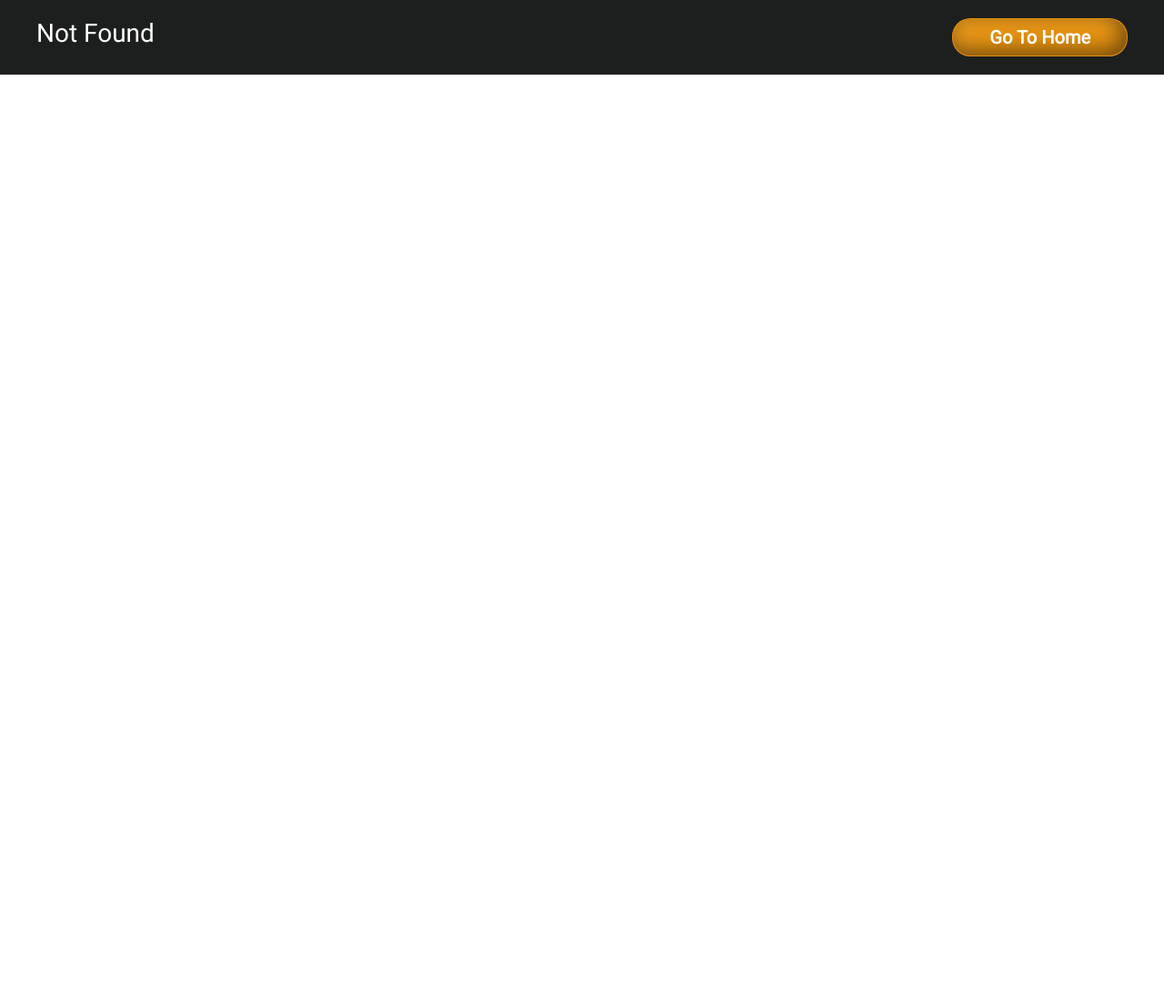
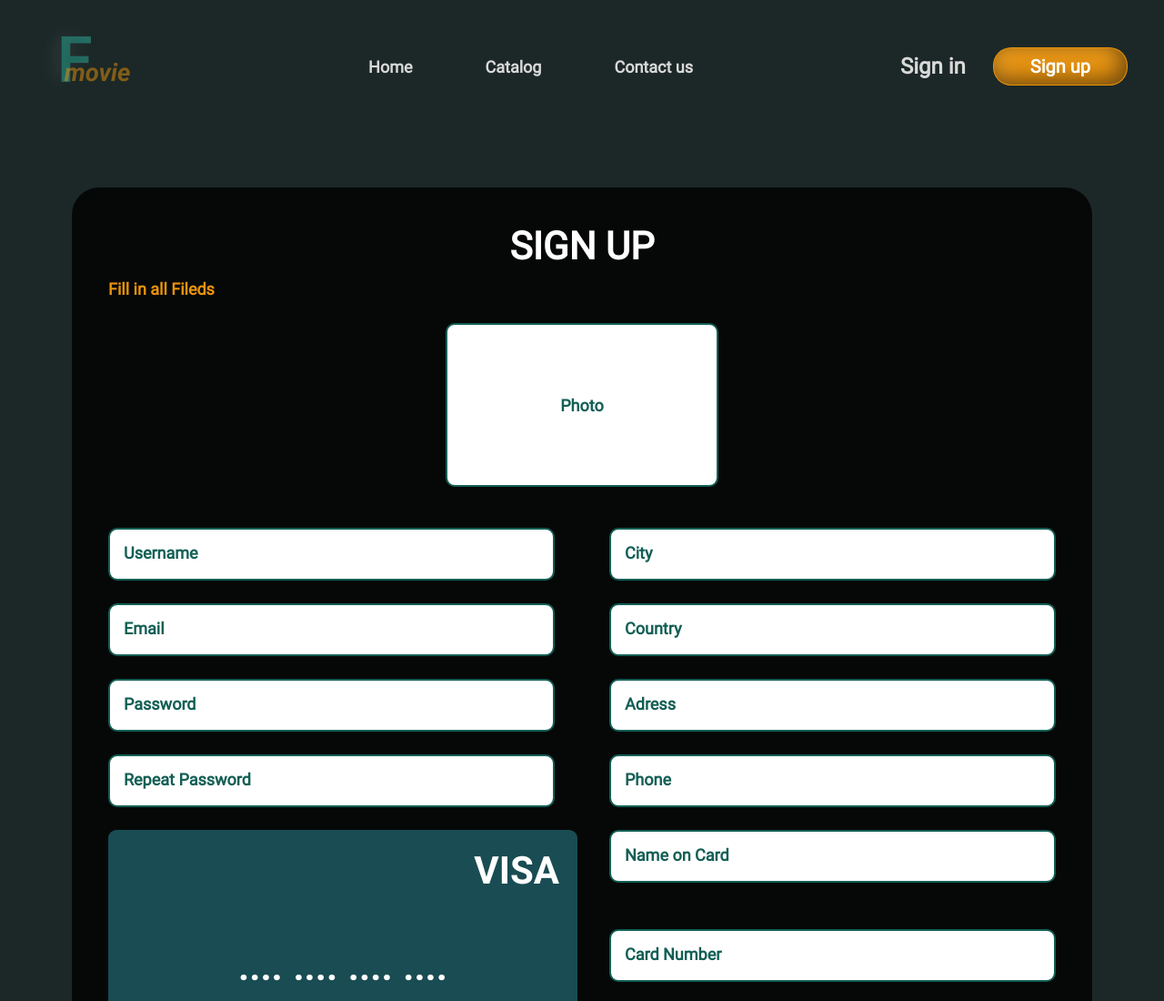
Before and after one commit to GevVoskanyan/Cinema, a React app: page /sign-up in a window 1280 px wide. Before the commit this address had no page. Shown: the top 1100 px of the page at 91% size. Before the commit the page ends 800 px from the top, so only its background shows below. Built offline with nearby package versions, Linux system fonts and the light colour scheme.

Commit message:
create signup component

```diff
--- a/src/Routes/AppRoutes.js
+++ b/src/Routes/AppRoutes.js
@@ -3,15 +3,16 @@ import { Routes, Route } from "react-router-dom";
 import Home from "../features/Home/Home";
 import NotFound from "../features/NotFound/NotFound";
 import SignIn from "../features/SignIn/SignIn";
+import SignUp from "../features/SignUp/SignUp";
 
 function AppRoutes(props) {
   return (
     <Routes>
       <Route index element={<Home />} />
       <Route path="/sign-in" element={<SignIn />} />
+      <Route path="/sign-up" element={<SignUp />} />
       <Route path="*" element={<NotFound />} />
     </Routes>
   );
 }
-
 export default AppRoutes;
--- a/src/features/NotFound/NotFound.scss
+++ b/src/features/NotFound/NotFound.scss
@@ -13,5 +13,8 @@
   }
   &_btn {
     background: #e8920b;
+    &:hover {
+      background-color: #c67e11;
+    }
   }
 }
--- a/src/features/SearchBar/SearchBar.scss
+++ b/src/features/SearchBar/SearchBar.scss
@@ -82,7 +82,7 @@
   }
   &_inp {
     width: 100%;
-    padding: 10px 10px 10px 60px;
+    padding: 7px 7px 7px 60px;
     border-radius: 20px;
     border: 1px solid rgba(217, 217, 217, 0.62);
     outline: none;
--- /dev/null
+++ b/src/features/SignUp/SignUp.js
@@ -0,0 +1,158 @@
+import React from "react";
+import "./SignUp.scss";
+import Wrapper from "./../Wrapper/Wrapper";
+
+function SignUp(props) {
+  return (
+    <section className="sign_up">
+      <Wrapper>
+        <div className="sign_up_container">
+          <form className="sign_up_form">
+            <h2 className="sign_up_form_title">SIGN UP</h2>
+            <div className="sign_up_form_fileds">Fill in all Fileds</div>
+            <div>
+              <label
+                htmlFor="photo_loader"
+                className="sign_up_form_photo_loader"
+              >
+                Photo
+              </label>
+              <input
+                type="file"
+                id="photo_loader"
+                style={{ display: "none" }}
+              />
+            </div>
+            <div className="sign_up_form_rows">
+              <input
+                type="text"
+                className="sign_up_form_rows_inp"
+                placeholder="Username"
+              />
+              <input
+                type="text"
+                className="sign_up_form_rows_inp"
+                placeholder="City"
+              />
+            </div>
+            <div className="sign_up_form_rows">
+              <input
+                type="text"
+                className="sign_up_form_rows_inp"
+                placeholder="Email"
+              />
+              <input
+                type="text"
+                className="sign_up_form_rows_inp"
+                placeholder="Country"
+              />
+            </div>
+            <div className="sign_up_form_rows">
+              <input
+                type="text"
+                className="sign_up_form_rows_inp"
+                placeholder="Password"
+              />
+              <input
+                type="text"
+                className="sign_up_form_rows_inp"
+                placeholder="Adress"
+              />
+            </div>
+            <div className="sign_up_form_rows">
+              <input
+                type="text"
+                className="sign_up_form_rows_inp"
+                placeholder="Repeat Password"
+              />
+              <input
+                type="text"
+                className="sign_up_form_rows_inp"
+                placeholder="Phone"
+              />
+            </div>
+            <div className="sign_up_form_cart_data">
+              <div className="sign_up_form_cart_data_cart">
+                <h3 className="sign_up_form_cart_data_cart_title">VISA</h3>
+                {/* dotes */}
+                <div className="sign_up_form_cart_data_cart_dotes_container">
+                  <div className="sign_up_form_cart_data_cart_dotes">
+                    <span className="sign_up_form_cart_data_cart_dote">.</span>
+                    <span className="sign_up_form_cart_data_cart_dote">.</span>
+                    <span className="sign_up_form_cart_data_cart_dote">.</span>
+                    <span className="sign_up_form_cart_data_cart_dote">.</span>
+                  </div>
+                  <div className="sign_up_form_cart_data_cart_dotes">
+                    <span className="sign_up_form_cart_data_cart_dote">.</span>
+                    <span className="sign_up_form_cart_data_cart_dote">.</span>
+                    <span className="sign_up_form_cart_data_cart_dote">.</span>
+                    <span className="sign_up_form_cart_data_cart_dote">.</span>
+                  </div>
+                  <div className="sign_up_form_cart_data_cart_dotes">
+                    <span className="sign_up_form_cart_data_cart_dote">.</span>
+                    <span className="sign_up_form_cart_data_cart_dote">.</span>
+                    <span className="sign_up_form_cart_data_cart_dote">.</span>
+                    <span className="sign_up_form_cart_data_cart_dote">.</span>
+                  </div>
+                  <div className="sign_up_form_cart_data_cart_dotes">
+                    <span className="sign_up_form_cart_data_cart_dote">.</span>
+                    <span className="sign_up_form_cart_data_cart_dote">.</span>
+                    <span className="sign_up_form_cart_data_cart_dote">.</span>
+                    <span className="sign_up_form_cart_data_cart_dote">.</span>
+                  </div>
+                </div>
+                <div className="sign_up_form_cart_data_info">
+                  <div className="sign_up_form_cart_data_info_userName">
+                    <div className="sign_up_form_cart_data_info_name">Name</div>
+                    <div className="sign_up_form_cart_data_info_surname">
+                      Surname
+                    </div>
+                  </div>
+                  <div className="sign_up_form_cart_data_info_date">.. /..</div>
+                </div>
+              </div>
+              <div className="sign_up_form_cart_data_info_inp_container">
+                <input
+                  type="text"
+                  className="sign_up_form_cart_data_info_inp_container_inp"
+                  placeholder="Name on Card"
+                />
+                <input
+                  type="text"
+                  className="sign_up_form_cart_data_info_inp_container_inp"
+                  placeholder="Card Number"
+                />
+                <div className="sign_up_form_cart_data_info_inp_container_date">
+                  <input
+                    type="text"
+                    className="sign_up_form_cart_data_info_inp_container_date_inp"
+                    placeholder="mm"
+                  />
+                  <span className="sign_up_form_cart_data_info_inp_container_date_line">
+                    -
+                  </span>
+                  <input
+                    type="text"
+                    className="sign_up_form_cart_data_info_inp_container_date_inp"
+                    placeholder="dd"
+                  />
+                  <span className="sign_up_form_cart_data_info_inp_container_date_line">
+                    -
+                  </span>
+                  <input
+                    type="text"
+                    className="sign_up_form_cart_data_info_inp_container_date_inp"
+                    placeholder="yy"
+                  />
+                </div>
+              </div>
+            </div>
+          </form>
+          <button className="btn sign_up_form_btn">Done</button>
+        </div>
+      </Wrapper>
+    </section>
+  );
+}
+
+export default SignUp;
--- /dev/null
+++ b/src/features/SignUp/SignUp.scss
@@ -0,0 +1,196 @@
+.sign_up {
+  background-color: rgb(28, 40, 39);
+  &_container {
+    width: 100%;
+    max-width: 1122px;
+    margin: 0 auto;
+  }
+  &_form {
+    width: 100%;
+    border-radius: 30px;
+    background: rgba(0, 0, 0, 0.8);
+    margin-bottom: 20px;
+    padding: 40px;
+    &_title {
+      color: #fff;
+      font-size: 42px;
+      font-weight: 600;
+      text-align: center;
+    }
+    &_fileds {
+      color: #e8920b;
+      font-size: 18px;
+      font-weight: 600;
+      margin-bottom: 24px;
+    }
+    &_photo_loader {
+      display: flex;
+      align-items: center;
+      justify-content: center;
+      width: 100%;
+      max-width: 300px;
+      height: 180px;
+      background-color: #fff;
+      margin: 0 auto;
+      border-radius: 10px;
+      border: 2px solid #135f55;
+      background: #fff;
+      color: #135f55;
+      font-size: 18px;
+      font-weight: 600;
+      margin-bottom: 45px;
+    }
+    &_rows {
+      display: flex;
+      justify-content: space-between;
+      &_inp {
+        width: calc(100% / 2 - 30px);
+        height: fit-content;
+        padding: 15px;
+        border-radius: 10px;
+        border: 2px solid #135f55;
+        background: #fff;
+        color: #135f55;
+        font-weight: 600;
+        outline: none;
+        margin-bottom: 25px;
+
+        &::placeholder {
+          color: #135f55;
+          font-size: 18px;
+          font-weight: 600;
+        }
+      }
+    }
+    &_btn {
+      display: flex;
+      justify-content: flex-end;
+      margin-left: auto;
+      background-color: #e8920b;
+      margin-bottom: 70px;
+      &:hover {
+        &:hover {
+          color: #fff;
+          background-color: #c67e11;
+        }
+      }
+    }
+    .sign_up_form_cart_data {
+      color: #fff;
+      display: flex;
+      justify-content: space-between;
+      &_cart {
+        width: calc(100% / 2 - 5px);
+        background-color: rgb(25, 76, 83);
+        border-radius: 9px;
+        padding: 20px;
+        &_title {
+          color: #fff;
+          font-family: Roboto-Bold;
+          font-size: 42px;
+          font-weight: 900;
+          text-align: end;
+          margin-bottom: 55px;
+        }
+        &_dotes_container {
+          width: 100%;
+          max-width: 230px;
+          display: flex;
+          justify-content: space-between;
+          margin: 0 auto;
+          margin-bottom: 45px;
+        }
+        &_dotes {
+          display: flex;
+          font-family: Roboto-Bold;
+          font-size: 42px;
+          font-style: normal;
+          font-weight: 900;
+          line-height: normal;
+        }
+      }
+      &_info {
+        display: flex;
+        justify-content: space-between;
+        &_userName {
+          display: flex;
+          &:nth-child(1) {
+            margin-right: 30px;
+          }
+        }
+        &_name {
+          color: #fff;
+          font-family: Roboto;
+          font-size: 20px;
+          font-weight: 600;
+          margin-right: 30px;
+        }
+        &_surname {
+          color: #fff;
+          font-family: Roboto;
+          font-size: 20px;
+          font-weight: 600;
+        }
+        &_date {
+          color: #fff;
+          font-size: 26.907px;
+          font-weight: 600;
+        }
+        &_inp_container {
+          display: flex;
+          flex-direction: column;
+          justify-content: space-between;
+          width: calc(100% / 2 - 30px);
+          &_inp {
+            width: 100%;
+            height: fit-content;
+            padding: 15px;
+            border-radius: 10px;
+            border: 2px solid #135f55;
+            background: #fff;
+            color: #135f55;
+            font-weight: 600;
+            outline: none;
+            &::placeholder {
+              color: #135f55;
+              font-size: 18px;
+              font-weight: 600;
+            }
+          }
+          &_date {
+            display: flex;
+            justify-content: space-between;
+            align-items: center;
+            &_inp {
+              width: calc(100% / 3 - 60px);
+              height: fit-content;
+              padding: 15px;
+              border-radius: 10px;
+              border: 2px solid #135f55;
+              background: #fff;
+              color: #135f55;
+              font-weight: 600;
+              outline: none;
+              &::placeholder {
+                text-align: center;
+                color: #135f55;
+                font-size: 18px;
+                font-weight: 600;
+              }
+            }
+            &_line {
+              display: flex;
+              color: #fff;
+              font-family: Roboto;
+              font-size: 37px;
+              font-style: normal;
+              font-weight: 400;
+              line-height: normal;
+              padding: 10px;
+            }
+          }
+        }
+      }
+    }
+  }
+}
```
